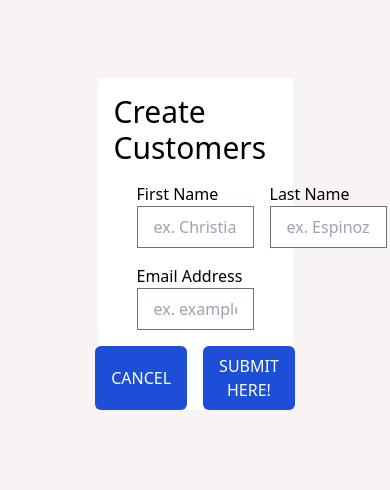
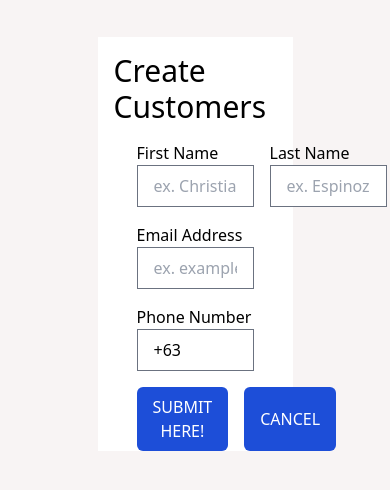
Before and after one commit to Seaaaany1804/Customer-Information-Portal, a Next.js app: page /posts/create in a window 390 px wide. Shown: the part 178-668 px from the top of the page. Built offline with nearby package versions, Linux system fonts and the light colour scheme.

Commit message:
Added phone number input in create customer

```diff
--- a/app/posts/create/page.js
+++ b/app/posts/create/page.js
@@ -9,11 +9,12 @@ const page = () => {
     const [fName, setfName] = useState('')
     const [lName, setlName] = useState('')
     const [email, setEmail] = useState('')
+    const [phoneNum, setphoneNum] = useState('+63')
     const router = useRouter()
 
     const handleSubmit = async (e) => {
         e.preventDefault()
-        await axios.post('http://localhost:5000/posts', {fName, lName, email})
+        await axios.post('http://localhost:5000/posts', {fName, lName, email, phoneNum})
         router.push('/')
     }
 
@@ -21,7 +22,7 @@ const page = () => {
   return (
     <div className="bg-[#f8f4f4] h-screen flex items-center justify-center">
       <div className="flex flex-col justify-center items-center w-[50%] bg-white">
-        <h1 className="text-3xl font-normal p-4"> Create Customers </h1>
+        <h1 className="text-3xl font-normal text-start p-4"> Create Customers </h1>
 
         <form onSubmit={handleSubmit} className="flex flex-col items-center justify-center gap-4 w-[60%]">
           <div className="flex gap-4 w-[100%]">
@@ -60,9 +61,20 @@ const page = () => {
               />
             </div>
 
-          <div className="flex gap-4">
-           <button className="bg-blue-700 text-white rounded-md p-2 px-4"> CANCEL </button>
-            <button className="bg-blue-700 text-white rounded-md p-2 px-4 "> SUBMIT HERE! </button>
+            <div className="flex flex-col w-[100%]">
+              <label> Phone Number </label>
+              <input
+                  type="text"
+                  placeholder="ex. example@xyz.com"
+                  value={phoneNum}
+                  className="p-2 px-4 border border-gray-500"
+                  onChange={(e) => setphoneNum(e.target.value)}
+              />
+            </div>
+
+          <div className="flex gap-4 w-[100%]">
+            <button className="bg-blue-700 text-white w-[100%] rounded-md p-2 px-4 "> SUBMIT HERE! </button>
+            <button className="bg-blue-700 text-white w-[100%] rounded-md p-2 px-4"> CANCEL </button>
           </div>
 
         </form>
--- a/db.json
+++ b/db.json
@@ -28,6 +28,13 @@
       "fName": "Terenz Jetcem ",
       "lName": "Tuason",
       "email": "tuazon@gmail.com"
+    },
+    {
+      "id": "63d7",
+      "fName": "Justin Mark",
+      "lName": "Agustin",
+      "email": "jas@yahoo.com",
+      "phoneNum": "+63945280021"
     }
   ]
 }
```
